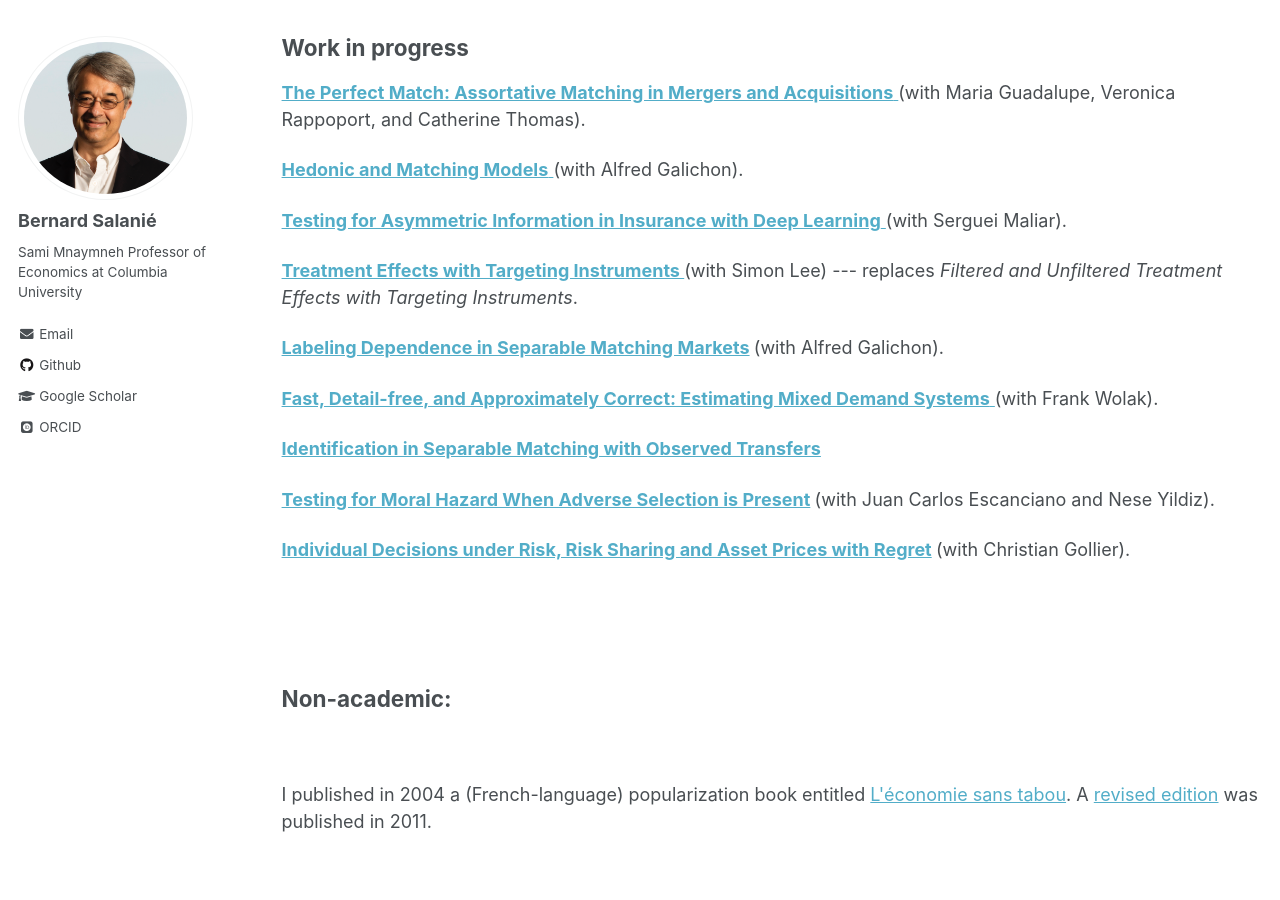
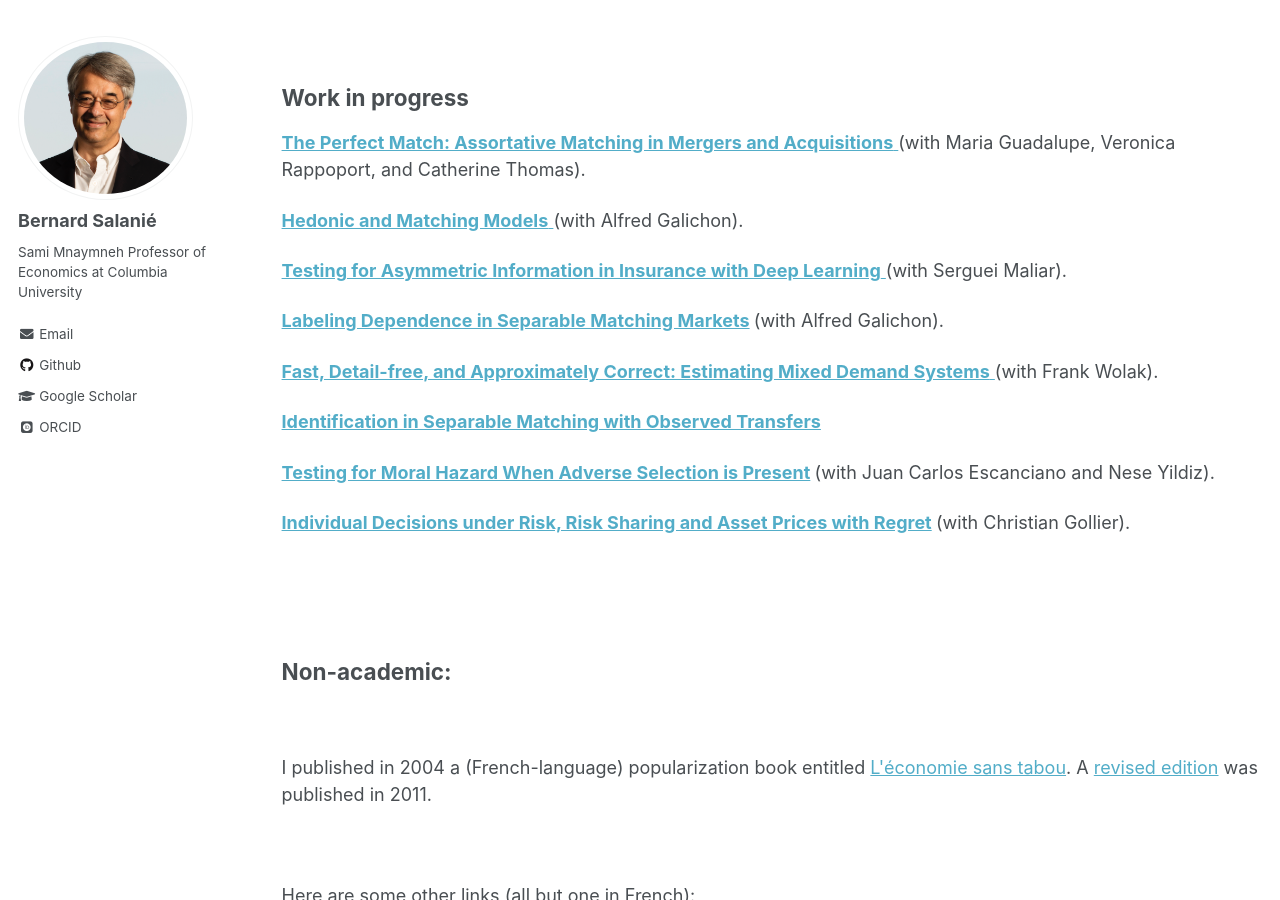
Before and after one commit to bsalanie/bsalanie.github.io, a Jekyll site: the page built from _pages/publications.html, in a window 1280 px wide and 900 px high, scrolled down 5490 px. Built offline with Jekyll 4.4.1, drawn with Linux system fonts in a browser that asks for light colours; some web fonts are replaced; some of the changed text lies outside the part shown.

```diff
--- a/_pages/publications.html
+++ b/_pages/publications.html
@@ -79,6 +79,16 @@ author_profile: true
 </div>
 
 <h2 id="articles">Articles</h2>
+
+<p class="pubitem">
+  <a href="https://arxiv.org/abs/2007.10432#">
+    <strong>
+      Treatment Effects with Targeting Instruments
+    </strong>
+  </a>
+  (with Simon Lee)forthcoming in the <em>Journal of Econometrics</em>
+  </p>
+
 
 <p>
   <a href="https://arxiv.org/abs/2604.16127">
@@ -895,15 +905,6 @@ href="https://bsalanie.github.io/files/GalichonSalanie_handbook_chapter_13Nov202
 </p>
 
 
-<p class="pubitem">
-  <a href="https://arxiv.org/abs/2007.10432#">
-    <strong>
-      Treatment Effects with Targeting Instruments
-    </strong>
-  </a>
-  (with Simon Lee) --- replaces
-   <i>Filtered and Unfiltered Treatment Effects with Targeting Instruments</i>.
-</p>
 
 
 
```
Also changed, not shown: _pages/about.md (+2 -1 lines), _pages/cv.md (+1 -1 lines), 3 other files.
